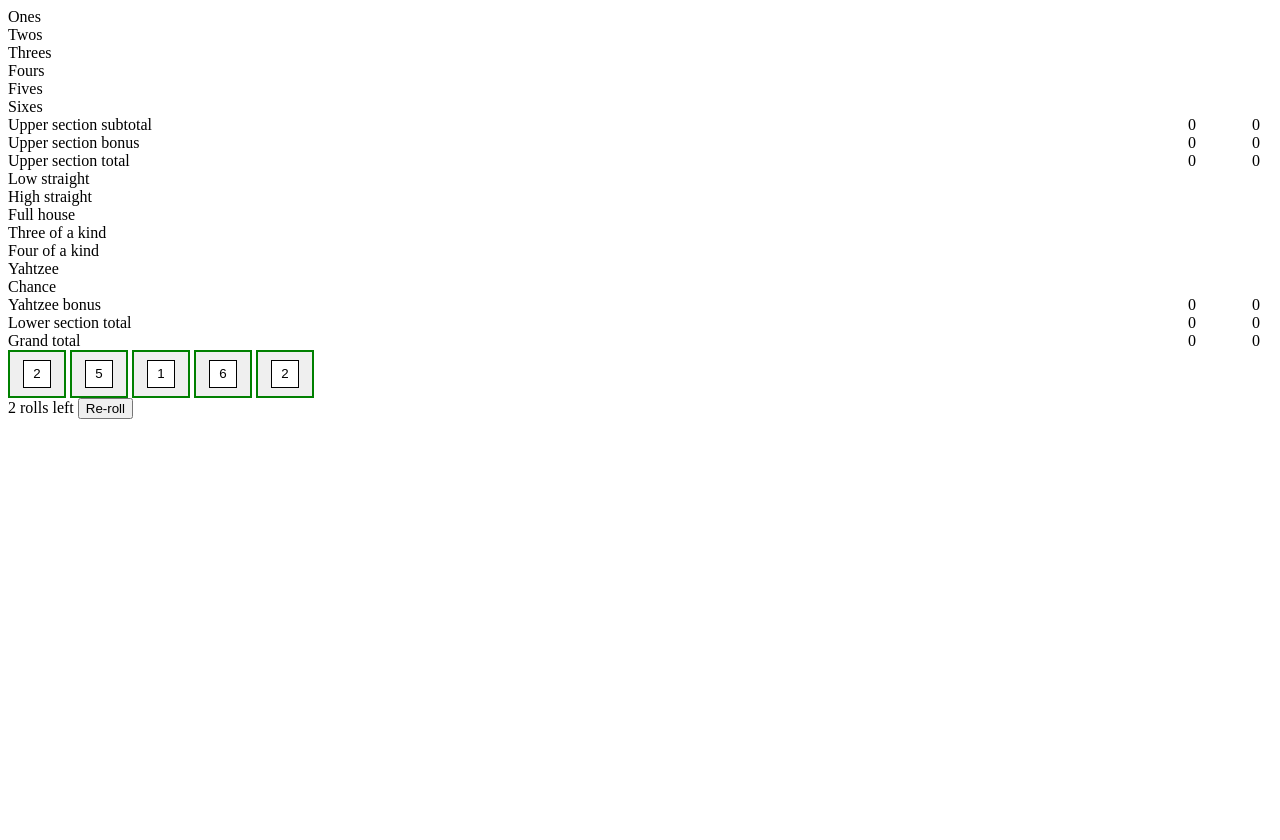
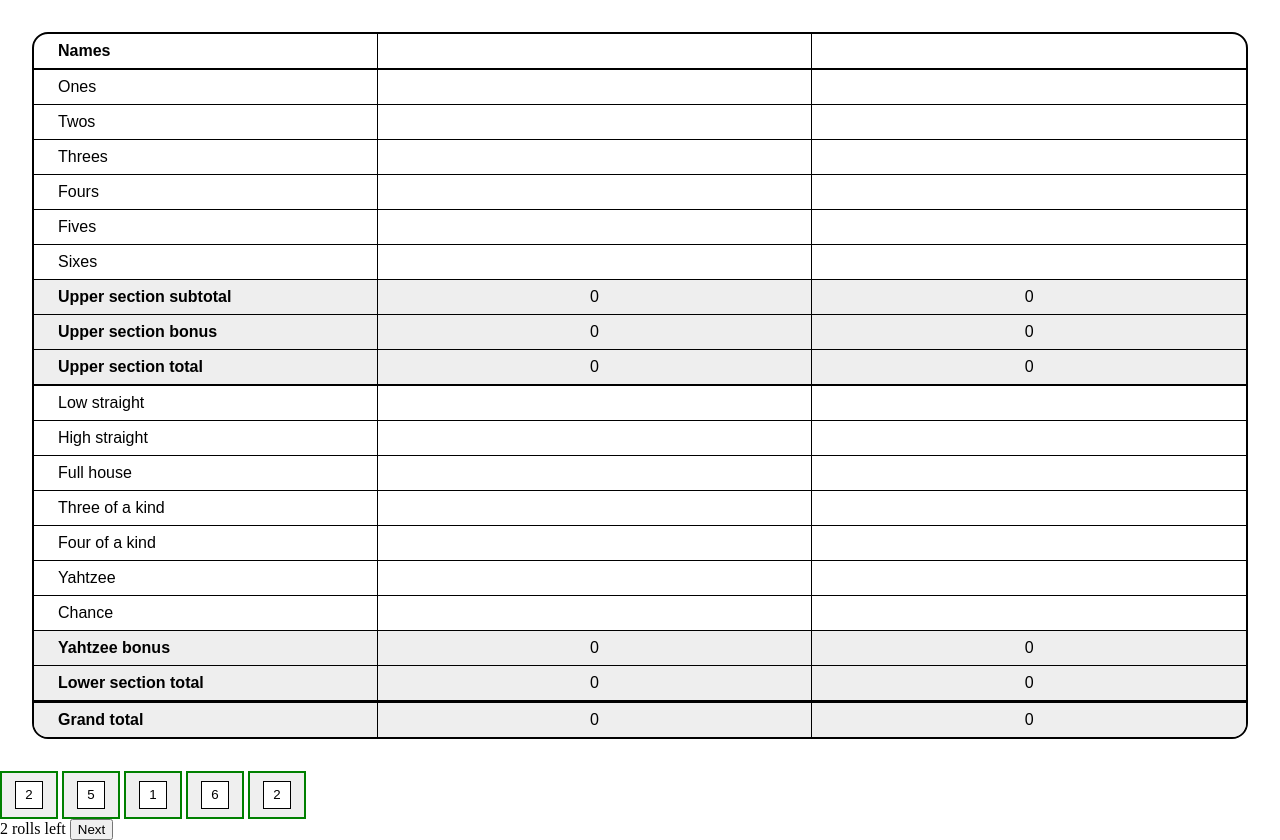
Before and after one commit to andrew-t/yahtzee, a plain HTML site: page index.html in a window 1280 px wide. Before the commit the page ends 800 px from the top, so only its background shows below. Drawn offline with Linux system fonts and the light colour scheme.

Commit message:
Mostly styling

```diff
--- a/components/dice/dice-roller.js
+++ b/components/dice/dice-roller.js
@@ -21,8 +21,8 @@ export class DiceRoller extends HTMLElement {
 					`<holdable-die faces="${numberOfFaces}"></holdable-die>`,
 					dieCount)}
 			</div>
-			<span id="rollsLeft">3</span> rolls left
-			<done-button id="rerollButton">Re-roll</done-button>
+			<span id="rollsLeft">3 rolls left</span>
+			<done-button id="rerollButton">Next</done-button>
 		`);
 		this.dice = [ ...this.shadowRoot.querySelectorAll('holdable-die') ];
 
@@ -49,7 +49,9 @@ export class DiceRoller extends HTMLElement {
 			await this.roll();
 
 			if (--rollsLeft == 0) break;
-			this.rollsLeft.innerHTML = rollsLeft;
+			this.rollsLeft.innerHTML = rollsLeft == 1
+				? '1 roll left'
+				: `${rollsLeft} rolls left`;
 
 			for (const die of this.dice)
 				die.disabled = false;
--- /dev/null
+++ b/components/scoreboard/names-row.js
@@ -0,0 +1,39 @@
+import { shadowDom, importChildren, multiple } from '../../util/dom.js';
+
+import style from './row-style.js';
+
+export class NamesRow extends HTMLElement {
+	constructor() {
+		super();
+
+		this.playerCount = parseInt(this.getAttribute('players'), 10) || 1;
+
+		shadowDom(this, `
+			<style>
+				${style}
+				.name { font-weight: bold; }
+			</style>
+			<span class="name" id="name"></span>
+			${multiple(
+				`<span
+					class="value-cell value"
+					taborder="0"
+					contenteditable>
+				</span>`,
+				this.playerCount)}
+		`);
+		importChildren(this, this.name);
+		this.inputs = [ ...this.shadowRoot.querySelectorAll('.value') ];
+
+		this.reset();
+	}
+
+	reset() {
+		const names = [];
+		for (let i = 0; i < this.playerCount; ++i)
+			names.push('');
+		this.values = names;
+	}
+}
+
+window.customElements.define('names-row', NamesRow);
--- a/components/scoreboard/row-style.js
+++ b/components/scoreboard/row-style.js
@@ -1,38 +1,50 @@
 export default `
 	:host {
 		display: flex;
-		width: 100vw;
+		width: 100%;
+	}
+
+	@media (min-width: 30em) {
+		.name {
+			padding-left: 1.5em !important;
+		}
+	}
+
+	.name, .value-cell {
+		padding: 0.5em;
+		font-family: sans-serif;
+		box-sizing: content-box;
 	}
 
 	.name {
-		flex: 5em 1 1;
+		flex: 15em 0.2 1;
 	}
 
-	.value {
-		flex: 4em 0 0;
+	.value-cell {
+		flex: 4em 1 0;
+		width: 4em;
 		text-align: center;
 		font-size: inherit;
-		font-family: inherit;
 		color: inherit;
-		border: 0;
+		border: none;
+		border-left: 1px solid black;
 		background: none;
 		margin: 0;
-		padding: 0;
+	}
+
+	.value:focus {
+		outline: none;
+		box-shadow: 0 0 0 2px inset #fc4;
 	}
 
 	button.value:not(:disabled) {
-		animation: pulse 300ms infinite alternate;
+		background: #ffc;
 		cursor: pointer;
 	}
 
 	button.value:not(:disabled):hover {
 		color: blue;
+		background: #ff8;
 		text-decoration: underline;
-		animation: none;
-	}
-
-	@keyframes pulse {
-		from { opacity: 0.6; }
-		to { opacity: 0.4; }
 	}
 `;
--- a/components/scoreboard/scoreboard-row.js
+++ b/components/scoreboard/scoreboard-row.js
@@ -18,7 +18,7 @@ export class ScoreboardRow extends HTMLElement {
 		shadowDom(this, `
 			<style>${style}</style>
 			<span class="name">${this.name}</span>
-			${multiple(`<button class="value" disabled></button>`, this.playerCount)}
+			${multiple(`<button class="value-cell value" disabled></button>`, this.playerCount)}
 		`);
 		this.valueEls = [ ...this.shadowRoot.querySelectorAll('.value') ];
 
--- /dev/null
+++ b/components/scoreboard/scoreboard-style.js
@@ -0,0 +1,35 @@
+export default `
+	:host {
+		margin: 2em;
+		border: 2px solid black;
+		border-radius: 1em;
+		display: block;
+		overflow: hidden;
+	}
+
+	@media (max-width: 30em) {
+		:host {
+			margin: 0.5em;
+		}
+	}
+
+	total-row {
+		background: #eee;
+	}
+
+	scoreboard-row:hover,
+	total-row:hover {
+		background: #ddd;
+	}
+
+	scoreboard-row:not(:first-child),
+	total-row {
+		border-top: 1px solid black;
+	}
+
+	.upper-section,
+	.lower-section,
+	.totals-section {
+		border-top: 2px solid black;
+	}
+`;
--- a/components/scoreboard/total-row.js
+++ b/components/scoreboard/total-row.js
@@ -9,9 +9,19 @@ export class TotalRow extends HTMLElement {
 		this.playerCount = parseInt(this.getAttribute('players'), 10) || 1;
 
 		shadowDom(this, `
-			<style>${style}</style>
+			<style>
+				${style}
+				.name { font-weight: bold; }
+				.value-cell {
+					display: flex;
+					flex-direction: column;
+					justify-content: center;
+				}
+			</style>
 			<span class="name" id="name"></span>
-			${multiple(`<span class="value">0</span>`, this.playerCount)}
+			${multiple(`<span class="value-cell">
+				<span class="value">0</span>
+			</span>`, this.playerCount)}
 		`);
 		importChildren(this, this.name);
 		this.valueSpans = [ ...this.shadowRoot.querySelectorAll('.value') ];
--- a/components/scoreboard/yahtzee-scoreboard.js
+++ b/components/scoreboard/yahtzee-scoreboard.js
@@ -1,16 +1,12 @@
 import './scoreboard-row.js';
 import './total-row.js';
+import './names-row.js';
+
+import style from './scoreboard-style.js';
 
 import { shadowDom, map } from '../../util/dom.js';
 
 import { upperSection, lowerSection, bothSections, isYahtzee } from './section-rules.js';
-
-const style = `
-	scoreboard-row:hover,
-	total-row:hover {
-		background: #ddd;
-	}
-`;
 
 function sumArrays(arrays) {
 	return arrays.reduce((p, n) => p.map((v, i) => v + n[i]));
@@ -37,6 +33,11 @@ export class YahtzeeScoreboard extends HTMLElement {
 
 		shadowDom(this, `
 			<style>${style}</style>
+			<div class="names-section">
+				<names-row players="${this.playerCount}">
+					Names
+				</names-row>
+			</div>
 			<div class="upper-section">
 				${map(upperSection, scoreboardRow)}
 				${totalRow('upperSubtotal', 'Upper section subtotal')}
@@ -91,7 +92,7 @@ export class YahtzeeScoreboard extends HTMLElement {
 
 	scoreDice(dice) {
 		// yahtzee bonus...
-		if (isYahtzee(dice) && this.getRow('yahtzee').values[currentPlayer] > 0)
+		if (isYahtzee(dice) && this.getRow('yahtzee').values[this.currentPlayer] > 0)
 			this.yahtzeeBonus.increase(this.currentPlayer, 100);
 		// regular points...
 		return new Promise(resolve => {
--- a/index.html
+++ b/index.html
@@ -2,6 +2,7 @@
 <html><head>
 	<title>andrewt.net / yahtzee</title>
 	<link rel="stylesheet" type="text/css" href="styles.css">
+	<meta name="viewport" content="width=device-width, initial-scale=1">
 </head><body>
 	<yahtzee-scoreboard id="scores" players="2"></yahtzee-scoreboard>
 	<dice-roller id="roller" count="5"></dice-roller>
--- a/styles.css
+++ b/styles.css
@@ -1,3 +1,4 @@
 body {
 	user-select: none;
+	margin: 0;
 }
--- a/util/objects.js
+++ /dev/null
@@ -1,6 +0,0 @@
-export function map(input, transform) {
-	const output = {};
-	for (const [ key, value ] of Object.entries(input))
-		output[key] = transform(value);
-	return output;
-}
```
